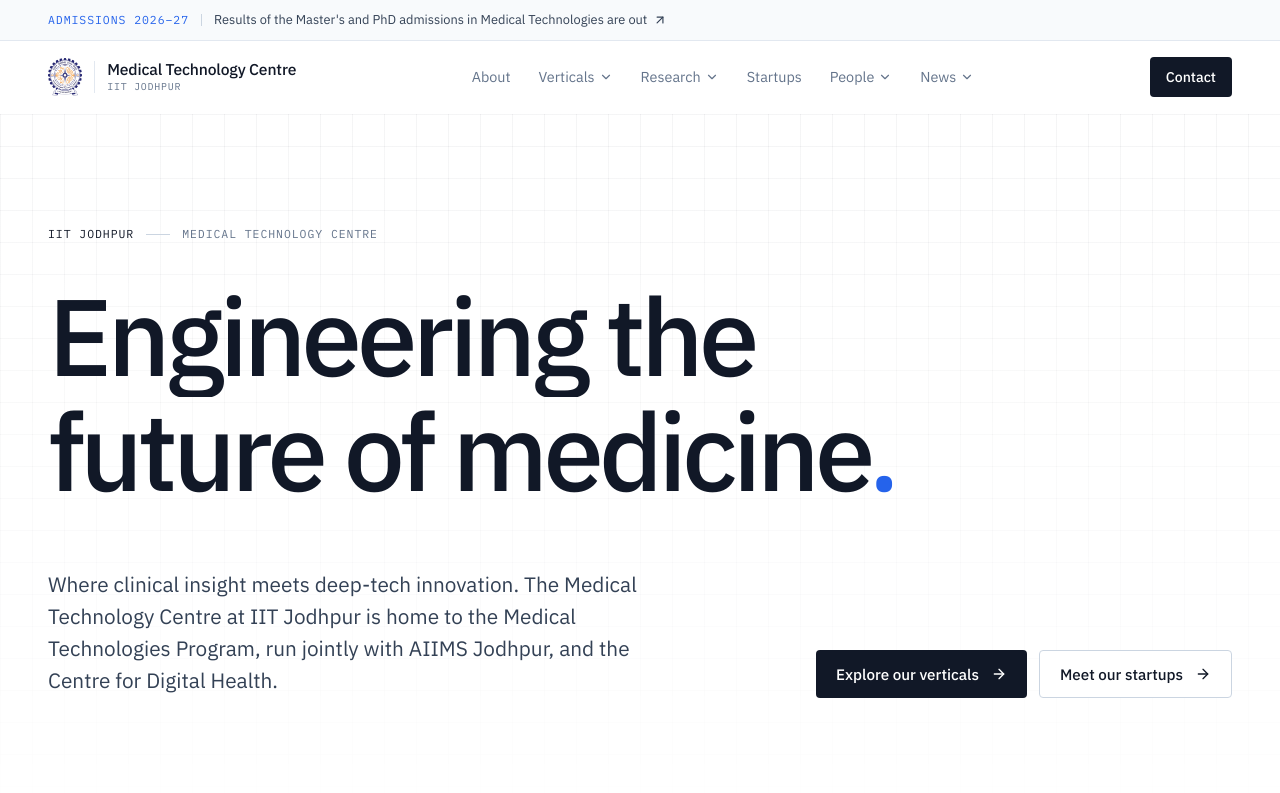
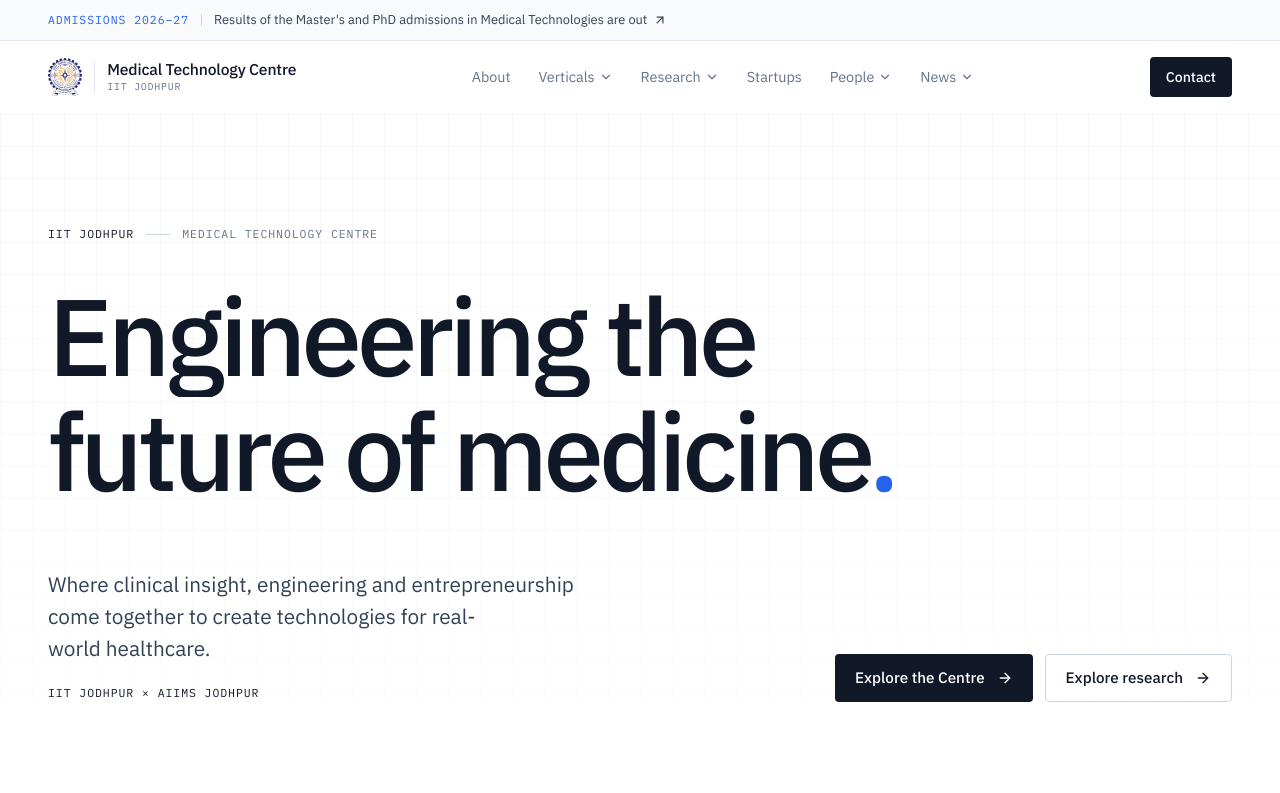
Before and after one commit to sukeshperiyasamy/medtech, a Next.js app: page / in a window 1280 px wide. Shown: the top 793 px of the page. Built offline with nearby package versions, Linux system fonts and the light colour scheme.

Commit message:
Update homepage copy, hero CTA links, and research output navigation

```diff
--- a/app/page.tsx
+++ b/app/page.tsx
@@ -23,9 +23,9 @@
   ]);
 
   const heroFacts = [
-    { label: "A centre of", value: "IIT Jodhpur" },
-    { label: "Verticals", value: "Medical Technologies · Digital Health" },
-    { label: "Clinical partner", value: "AIIMS Jodhpur" },
+    { label: "An interdisciplinary centre at", value: "IIT Jodhpur" },
+    { label: "Two verticals", value: "Medical Technologies · Digital Health" },
+    { label: "Clinical partnership", value: "AIIMS Jodhpur" },
     { label: "Affiliated faculty", value: `${faculty.length} at IIT Jodhpur` },
   ];
 
--- a/components/footer/SiteFooter.tsx
+++ b/components/footer/SiteFooter.tsx
@@ -90,9 +90,8 @@
         </nav>
       </div>
       <div className="border-t border-line">
-        <div className="container-x flex flex-col gap-2 py-6 text-xs text-muted sm:flex-row sm:justify-between">
-          <p>© {new Date().getFullYear()} Medical Technology Centre, IIT Jodhpur × AIIMS Jodhpur.</p>
-          <p>Institutional information sourced from official IIT Jodhpur pages.</p>
+        <div className="container-x py-6 text-xs text-muted">
+          <p>© {new Date().getFullYear()} {site.name}, {site.parent}.</p>
         </div>
       </div>
     </footer>
--- a/components/hero/Hero.tsx
+++ b/components/hero/Hero.tsx
@@ -55,15 +55,17 @@
           className="anim-fade-up mt-10 grid gap-10 lg:mt-14 lg:grid-cols-12 lg:items-end"
           style={{ animationDelay: "0.55s" }}
         >
-          <p className="text-lead max-w-[38rem] text-ink-2 lg:col-span-7">
-            Where clinical insight meets deep-tech innovation. The Medical Technology Centre at IIT
-            Jodhpur is home to the Medical Technologies Program, run jointly with AIIMS Jodhpur, and
-            the Centre for Digital Health.
-          </p>
+          <div className="lg:col-span-7">
+            <p className="text-lead max-w-[36rem] text-ink-2">
+              Where clinical insight, engineering and entrepreneurship come together to create
+              technologies for real-world healthcare.
+            </p>
+            <p className="eyebrow mt-5 !text-ink">IIT Jodhpur × AIIMS Jodhpur</p>
+          </div>
           <div className="flex flex-wrap items-center gap-3 lg:col-span-5 lg:justify-end">
-            <ButtonLink href="#verticals">Explore our verticals</ButtonLink>
-            <ButtonLink href="/startups" variant="secondary">
-              Meet our startups
+            <ButtonLink href="/about">Explore the Centre</ButtonLink>
+            <ButtonLink href="/research" variant="secondary">
+              Explore research
             </ButtonLink>
           </div>
         </div>
--- a/components/impact/ImpactSection.tsx
+++ b/components/impact/ImpactSection.tsx
@@ -1,5 +1,6 @@
 import { SectionHeading, type SectionProps } from "@/components/ui/SectionHeading";
 import { Reveal } from "@/components/ui/Reveal";
+import { MoreLink } from "@/components/ui/MoreLink";
 import { getMetrics } from "@/lib/data";
 import { Counter } from "./Counter";
 
@@ -17,7 +18,7 @@
           index={index}
           label="Impact"
           title="Measured, and only what can be verified."
-          intro="Figures here are counted from official IIT Jodhpur pages. Research outputs will appear as soon as the Centre publishes verified numbers."
+          intro="Every figure here is counted from official IIT Jodhpur records."
         />
         )}
 
@@ -50,17 +51,26 @@
           ))}
         </dl>
 
-        <dl className="mt-10 grid grid-cols-2 gap-px bg-line sm:grid-cols-4">
-          {pending.map((m) => (
-            <div key={m.id} className="bg-white py-5 pr-4 sm:pr-6">
-              <dt className="text-[0.95rem] text-ink-2">{m.label}</dt>
-              <dd className="mt-2 flex items-center gap-2 font-mono text-[0.68rem] uppercase tracking-[0.08em] text-muted">
-                <span aria-hidden className="h-px w-5 border-t border-dashed border-muted" />
-                {m.note}
-              </dd>
-            </div>
-          ))}
-        </dl>
+        {pending.length > 0 && (
+          // Outputs without a verified count yet are shown as navigation, not as empty numbers.
+          <div className="mt-12 grid gap-6 lg:grid-cols-12 lg:gap-10">
+            <p className="eyebrow pt-1 lg:col-span-2">Research output</p>
+            <ul className="grid grid-cols-2 gap-x-6 sm:grid-cols-4 lg:col-span-10">
+              {pending.map((m) => (
+                <li key={m.id} className="border-t border-line py-4">
+                  <p className="text-[0.98rem] text-ink">{m.label}</p>
+                  {m.link ? (
+                    <MoreLink href={m.link.url} className="mt-1.5 !text-[0.88rem] !font-normal text-muted">
+                      {m.link.label}
+                    </MoreLink>
+                  ) : (
+                    <p className="mt-1.5 text-[0.88rem] text-muted">{m.note}</p>
+                  )}
+                </li>
+              ))}
+            </ul>
+          </div>
+        )}
       </div>
     </section>
   );
--- a/data/metrics.ts
+++ b/data/metrics.ts
@@ -1,14 +1,15 @@
 import type { Metric } from "@/lib/types";
 
 // Only counts that can be verified against official pages carry a value.
-// `value: null` renders as "Awaiting verified data" — never as an invented number.
+// `value: null` is never shown as a number: it appears under "Research output" as a link
+// to where that work can be explored, until a verified count is published.
 export const metrics: Metric[] = [
   { id: "students", label: "Students admitted", value: 99, note: "Master's, PhD & Dual Degree, 2020–2026", sourceUrl: "https://www.iitj.ac.in/medical-technologies/en/master-medical-technologies" },
   { id: "programs", label: "Degree programmes offered", value: 2, note: "Master's and PhD", sourceUrl: "https://www.iitj.ac.in/medical-technologies/en/medical-technologies" },
   { id: "faculty", label: "Affiliated IIT Jodhpur faculty", value: 29, note: "Listed on the official People page", sourceUrl: "https://www.iitj.ac.in/People?dept=Medical-Technologies" },
-  { id: "cohorts", label: "Master's cohorts admitted", value: 7, note: "Every year, 2020 to 2026", sourceUrl: "https://www.iitj.ac.in/medical-technologies/en/master-medical-technologies" },
-  { id: "projects", label: "Research projects", value: null, note: "Awaiting verified data" },
-  { id: "publications", label: "Publications", value: null, note: "Awaiting verified data" },
-  { id: "patents", label: "Patents & technologies", value: null, note: "Awaiting verified data" },
-  { id: "startups", label: "Start-ups", value: null, note: "Awaiting verified data" },
+  { id: "cohorts", label: "Master's cohorts", value: 7, note: "2020–2026", sourceUrl: "https://www.iitj.ac.in/medical-technologies/en/master-medical-technologies" },
+  { id: "projects", label: "Research projects", value: null, note: "Verification pending", link: { label: "Explore research", url: "/research" } },
+  { id: "publications", label: "Publications", value: null, note: "Verification pending", link: { label: "Explore research", url: "/research" } },
+  { id: "patents", label: "Patents & technologies", value: null, note: "Verification pending", link: { label: "View innovation", url: "/research#innovation" } },
+  { id: "startups", label: "Ventures", value: null, note: "Verification pending", link: { label: "Explore ventures", url: "/startups" } },
 ];
--- a/lib/types.ts
+++ b/lib/types.ts
@@ -371,6 +371,8 @@
   suffix?: string;
   note: string;
   sourceUrl?: string;
+  /** Where to explore this output while no verified count is published. */
+  link?: Link;
 }
 
 export interface PipelineStage {
```
